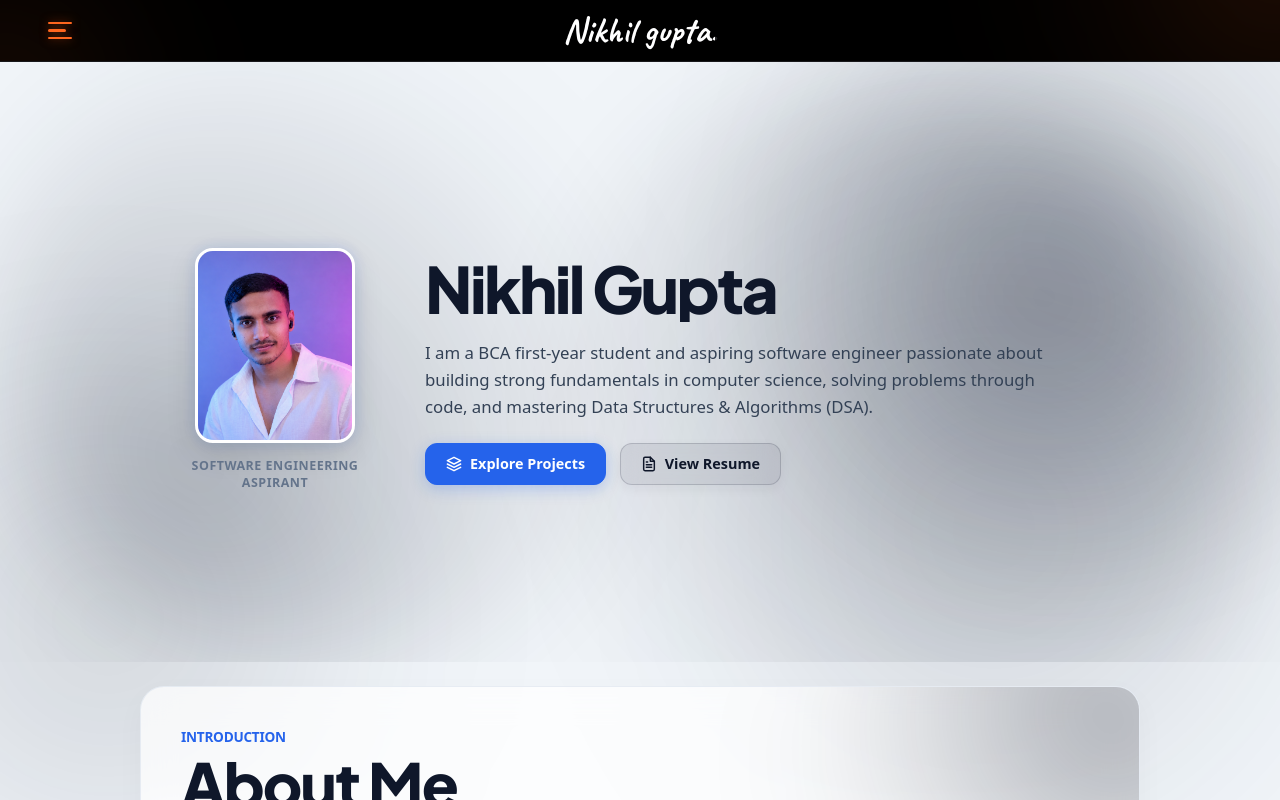
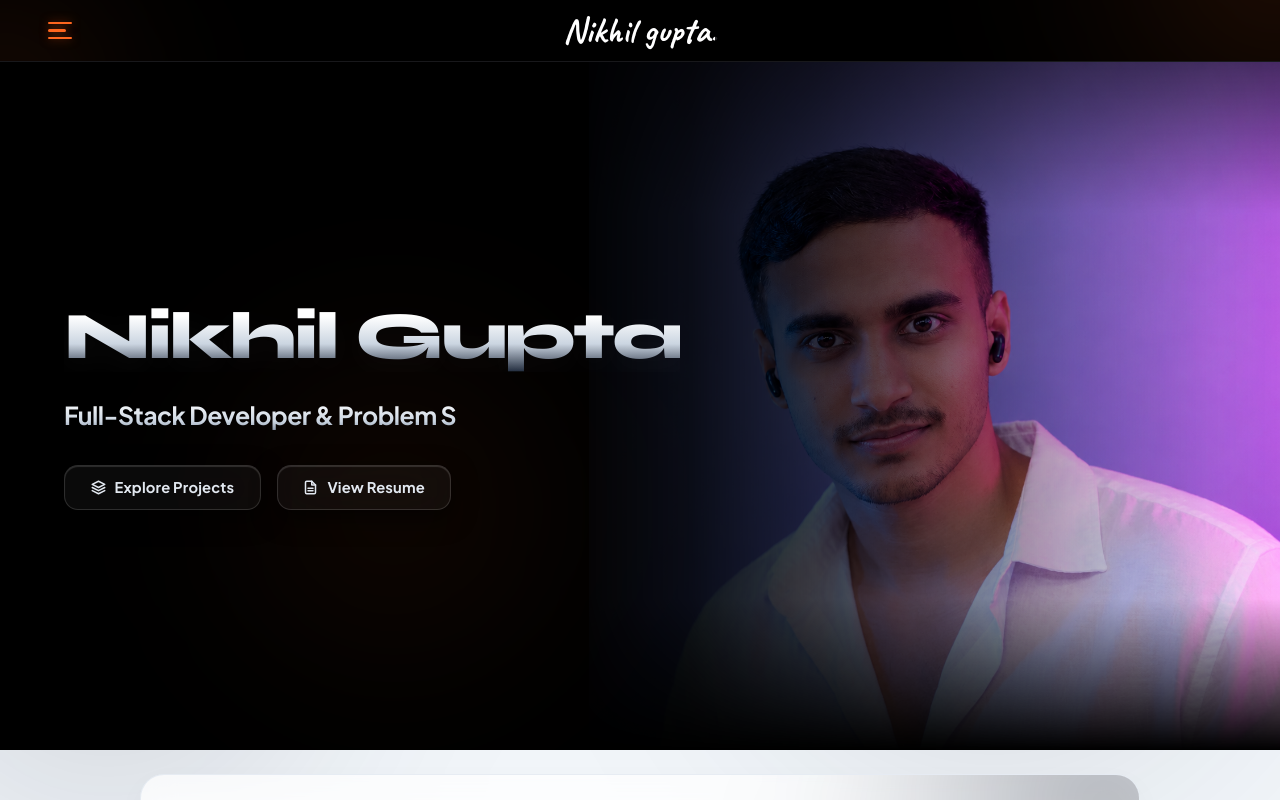
Before and after one commit to nikhildev161011-tech/My-Portfolio, a React (Vite) app: page / in a window 1280 px wide. Shown: the top 800 px of the page. Built offline with nearby package versions, Linux system fonts and the light colour scheme.

Commit message:
Implement typewriter effect and improve styles
Added typewriter effect for titles and updated styles for better responsiveness.

```diff
--- a/src/components/Hero.jsx
+++ b/src/components/Hero.jsx
@@ -1,82 +1,93 @@
-import React from 'react';
+import React, { useState, useEffect } from 'react';
 import { motion } from 'framer-motion';
 
 export default function Hero() {
   const nameString = "Nikhil Gupta";
   const letters = nameString.split("");
 
-  const containerVariants = {
-    hidden: { opacity: 0 },
+  const typewriterTitles = [
+    "Software Engineering Aspirant",
+    "Full-Stack Developer & Problem Solver",
+    "BCA Student @ IGNOU",
+    "Learning C++ & DSA"
+  ];
+
+  const [textIndex, setTextIndex] = useState(0);
+  const [subIndex, setSubIndex] = useState(0);
+  const [isDeleting, setIsDeleting] = useState(false);
+
+  useEffect(() => {
+    const currentString = typewriterTitles[textIndex];
+
+    if (!isDeleting && subIndex === currentString.length) {
+      const timeout = setTimeout(() => setIsDeleting(true), 1800);
+      return () => clearTimeout(timeout);
+    }
+
+    if (isDeleting && subIndex === 0) {
+      setIsDeleting(false);
+      setTextIndex((prev) => (prev + 1) % typewriterTitles.length);
+      return;
+    }
+
+    const typingSpeed = isDeleting ? 30 : 65;
+    const timer = setTimeout(() => {
+      setSubIndex((prev) => prev + (isDeleting ? -1 : 1));
+    }, typingSpeed);
+
+    return () => clearTimeout(timer);
+  }, [subIndex, isDeleting, textIndex]);
+
+  const luxuryEase = [0.16, 1, 0.3, 1];
+
+  const titleContainerVariants = {
+    hidden: { opacity: 0, x: -50 },
     visible: {
       opacity: 1,
+      x: 0,
       transition: {
-        staggerChildren: 0.05,
-        delayChildren: 0.2
+        duration: 0.8,
+        ease: luxuryEase,
+        staggerChildren: 0.03,
+        delayChildren: 0.05
       }
     }
   };
 
   const letterVariants = {
-    hidden: { opacity: 0, y: 30, filter: "blur(4px)" },
+    hidden: { opacity: 0, y: 15 },
     visible: {
       opacity: 1,
       y: 0,
-      filter: "blur(0px)",
       transition: {
-        duration: 0.7,
-        ease: [0.25, 0.1, 0.25, 1.0]
+        duration: 0.45,
+        ease: luxuryEase
       }
     }
   };
 
-  const photoVariants = {
-    hidden: { opacity: 0, x: -30, scale: 0.94, filter: "blur(6px)" },
+  const typewriterVariants = {
+    hidden: { opacity: 0, x: -45 },
     visible: {
       opacity: 1,
       x: 0,
-      scale: 1,
-      filter: "blur(0px)",
       transition: {
-        duration: 0.9,
-        ease: [0.25, 0.1, 0.25, 1.0]
+        duration: 0.8,
+        delay: 0.15,
+        ease: luxuryEase
       }
     }
   };
 
-  const textFadeVariants = {
-    hidden: { opacity: 0, y: 25, filter: "blur(4px)" },
+  const buttonGroupVariants = {
+    hidden: { opacity: 0, x: -45 },
     visible: {
       opacity: 1,
-      y: 0,
-      filter: "blur(0px)",
+      x: 0,
       transition: {
-        duration: 0.8,
-        delay: 0.35,
-        ease: [0.25, 0.1, 0.25, 1.0]
-      }
-    }
-  };
-
-  const buttonContainerVariants = {
-    hidden: { opacity: 0 },
-    visible: {
-      opacity: 1,
-      transition: {
-        staggerChildren: 0.15,
-        delayChildren: 0.5
-      }
-    }
-  };
-
-  const buttonPopVariants = {
-    hidden: { opacity: 0, y: 20, scale: 0.95 },
-    visible: {
-      opacity: 1,
-      y: 0,
-      scale: 1,
-      transition: {
-        duration: 0.7,
-        ease: [0.25, 0.1, 0.25, 1.0]
+        duration: 0.85,
+        delay: 0.25,
+        ease: luxuryEase
       }
     }
   };
@@ -85,307 +96,309 @@ export default function Hero() {
     <>
       <style>
         {`
-          @import url('https://fonts.googleapis.com/css2?family=Plus+Jakarta+Sans:wght@700;800;900&display=swap');
+          @import url('https://fonts.googleapis.com/css2?family=Syne:wght@700;800;900&family=Plus+Jakarta+Sans:wght@500;600;700;800&display=swap');
 
-          .hero-seamless-container {
+          .hero-amoled-viewport {
             position: relative;
             width: 100%;
-            min-height: 75vh;
+            min-height: 86vh;
+            display: flex;
+            align-items: center;
+            justify-content: flex-start;
+            padding: 4.5rem 3rem 4.5rem 4rem;
+            box-sizing: border-box;
+            background-color: #000000;
+            overflow: hidden;
+            transform: translateZ(0);
+          }
+
+          .hero-bg-photo-layer {
+            position: absolute;
+            top: 0;
+            right: 0;
+            width: 54%;
+            height: 100%;
+            background-image: url('/my-photo.png');
+            background-size: cover;
+            background-position: right 6% 24%;
+            background-repeat: no-repeat;
+            image-rendering: auto;
+            pointer-events: none;
+            z-index: 1;
+            transform: translateZ(0);
+          }
+
+          .hero-scrim-curtain {
+            position: absolute;
+            inset: 0;
+            background: linear-gradient(
+              90deg,
+              #000000 0%,
+              #000000 36%,
+              rgba(0, 0, 0, 0.98) 46%,
+              rgba(0, 0, 0, 0.90) 54%,
+              rgba(0, 0, 0, 0.72) 64%,
+              rgba(0, 0, 0, 0.48) 74%,
+              rgba(0, 0, 0, 0.22) 84%,
+              rgba(0, 0, 0, 0.05) 94%,
+              transparent 100%
+            ),
+            linear-gradient(
+              180deg,
+              rgba(0, 0, 0, 0.5) 0%,
+              transparent 22%,
+              transparent 78%,
+              #000000 100%
+            );
+            pointer-events: none;
+            z-index: 2;
+          }
+
+          .hero-diffuse-glow {
+            position: absolute;
+            top: 30%;
+            left: 12%;
+            width: 480px;
+            height: 480px;
+            border-radius: 50%;
+            background: radial-gradient(circle, rgba(255, 103, 31, 0.08) 0%, transparent 68%);
+            pointer-events: none;
+            z-index: 2;
+            filter: blur(75px);
+          }
+
+          .hero-content-frame {
+            position: relative;
+            z-index: 3;
+            max-width: 1250px;
+            width: 100%;
+            margin: 0;
+            display: flex;
+            justify-content: flex-start;
+          }
+
+          .hero-text-stack {
             display: flex;
             flex-direction: column;
-            align-items: center;
-            justify-content: center;
-            padding: 4rem 1.5rem 3rem 1.5rem;
-            box-sizing: border-box;
-            overflow: hidden;
-            background: transparent !important;
-            border: none !important;
+            align-items: flex-start;
+            gap: 1.4rem;
+            max-width: 560px;
           }
 
-          .photo-badge-shadow {
-            box-shadow: 0 10px 30px rgba(0, 0, 0, 0.12), 0 0 15px rgba(37, 99, 235, 0.15);
+          .hero-luxury-headline {
+            font-family: 'Syne', sans-serif;
+            font-size: clamp(2.6rem, 5.2vw, 4.8rem);
+            font-weight: 800;
+            line-height: 1.05;
+            letter-spacing: -0.04em;
+            margin: 0;
+            display: flex;
+            overflow: hidden;
+            background: linear-gradient(180deg, #ffffff 20%, #cbd5e1 60%, #1e293b 100%);
+            -webkit-background-clip: text;
+            -webkit-text-fill-color: transparent;
+            text-shadow: 0 10px 30px rgba(255, 255, 255, 0.04);
+            white-space: nowrap;
           }
 
-          .hero-main-title {
+          .hero-typewriter-text {
             font-family: 'Plus Jakarta Sans', sans-serif;
-            font-size: clamp(2.5rem, 5vw, 4.5rem);
-            font-weight: 900;
-            color: #0f172a;
+            font-size: clamp(1.15rem, 2.3vw, 1.55rem);
+            font-weight: 700;
+            line-height: 1.4;
+            letter-spacing: -0.02em;
             margin: 0;
-            letter-spacing: -0.04em;
-            line-height: 1.05;
+            min-height: 1.7em;
+            background: linear-gradient(180deg, #ffffff 15%, #cbd5e1 65%, #64748b 100%);
+            -webkit-background-clip: text;
+            -webkit-text-fill-color: transparent;
             display: flex;
-            overflow: hidden;
+            align-items: center;
           }
 
-          .primary-action-btn {
+          .hero-buttons-cluster {
+            display: flex;
+            align-items: center;
+            gap: 1rem;
+            margin-top: 0.4rem;
+            flex-wrap: nowrap;
+          }
+
+          .hero-liquid-glass-btn {
             display: inline-flex;
             align-items: center;
             justify-content: center;
-            gap: 8px;
-            padding: 0.65rem 1.25rem;
-            background: #2563eb;
-            color: #ffffff;
-            border: 1px solid #2563eb;
-            border-radius: 12px;
+            gap: 9px;
+            padding: 0.78rem 1.6rem;
+            background: rgba(255, 255, 255, 0.04);
+            backdrop-filter: blur(24px);
+            -webkit-backdrop-filter: blur(24px);
+            color: #e2e8f0;
+            border: 1px solid rgba(255, 255, 255, 0.14);
+            border-radius: 14px;
             text-decoration: none;
+            font-family: 'Plus Jakarta Sans', sans-serif;
             font-weight: 700;
-            font-size: 0.9rem;
-            box-shadow: 0 4px 15px rgba(37, 99, 235, 0.25);
-            transition: transform 0.3s ease, background-color 0.3s ease, box-shadow 0.3s ease;
+            font-size: 0.92rem;
+            letter-spacing: 0.01em;
+            box-shadow: 0 8px 24px rgba(0, 0, 0, 0.6), inset 0 1px 1px rgba(255, 255, 255, 0.15);
+            transition: transform 0.25s cubic-bezier(0.16, 1, 0.3, 1), background-color 0.25s ease, box-shadow 0.25s ease;
             white-space: nowrap;
-          }
-          .primary-action-btn:hover {
-            transform: translateY(-3px);
-            background: #1d4ed8;
-            box-shadow: 0 8px 22px rgba(37, 99, 235, 0.35);
+            cursor: pointer;
           }
 
-          .secondary-action-btn {
-            display: inline-flex;
-            align-items: center;
-            justify-content: center;
-            gap: 8px;
-            padding: 0.65rem 1.25rem;
-            background: rgba(15, 23, 42, 0.08);
-            backdrop-filter: blur(12px);
-            -webkit-backdrop-filter: blur(12px);
-            color: #0f172a;
-            border: 1px solid rgba(15, 23, 42, 0.16);
-            border-radius: 12px;
-            text-decoration: none;
-            font-weight: 700;
-            font-size: 0.9rem;
-            box-shadow: 0 4px 12px rgba(15, 23, 42, 0.05);
-            transition: transform 0.3s ease, border-color 0.3s ease, background-color 0.3s ease, color 0.3s ease, box-shadow 0.3s ease;
-            white-space: nowrap;
-          }
-          .secondary-action-btn:hover {
-            transform: translateY(-3px);
-            background: rgba(15, 23, 42, 0.14);
-            border-color: rgba(15, 23, 42, 0.3);
-            color: #0f172a;
-            box-shadow: 0 6px 18px rgba(15, 23, 42, 0.12);
-          }
-
-          .hero-desktop-grid {
-            display: grid;
-            grid-template-columns: 220px 1fr;
-            gap: 2.5rem;
-            align-items: center;
-            max-width: 950px;
-            width: 100%;
-            position: relative;
-            z-index: 2;
-          }
-
-          .hero-action-buttons {
-            display: flex;
-            gap: 0.85rem;
-            align-items: center;
-            flex-wrap: nowrap;
-            margin-top: 0.25rem;
+          .hero-liquid-glass-btn:hover {
+            transform: translateY(-2px);
+            background: rgba(255, 255, 255, 0.08);
+            border-color: rgba(255, 255, 255, 0.25);
+            color: #ffffff;
+            box-shadow: 0 12px 28px rgba(0, 0, 0, 0.7);
           }
 
           @media (max-width: 850px) {
-            .hero-desktop-grid {
-              grid-template-columns: 1fr;
-              justify-items: center;
+            .hero-amoled-viewport {
+              min-height: 90vh;
+              padding: 5rem 1.5rem 3.5rem 1.5rem;
+              justify-content: center;
+              align-items: flex-end;
+            }
+            .hero-bg-photo-layer {
+              width: 100%;
+              height: 56%;
+              top: 0;
+              right: 0;
+              background-position: center 18%;
+              background-size: cover;
+              -webkit-mask-image: linear-gradient(
+                to bottom,
+                black 30%,
+                rgba(0, 0, 0, 0.75) 55%,
+                rgba(0, 0, 0, 0.35) 75%,
+                transparent 100%
+              );
+              mask-image: linear-gradient(
+                to bottom,
+                black 30%,
+                rgba(0, 0, 0, 0.75) 55%,
+                rgba(0, 0, 0, 0.35) 75%,
+                transparent 100%
+              );
+            }
+            .hero-scrim-curtain {
+              background: linear-gradient(
+                180deg,
+                rgba(0, 0, 0, 0.08) 0%,
+                rgba(0, 0, 0, 0.25) 30%,
+                rgba(0, 0, 0, 0.70) 52%,
+                rgba(0, 0, 0, 0.96) 68%,
+                #000000 100%
+              );
+            }
+            .hero-content-frame {
+              justify-content: center;
+              margin: 0 auto;
+            }
+            .hero-text-stack {
+              align-items: center;
               text-align: center;
+              max-width: 100%;
+              gap: 1.2rem;
             }
-            .hero-text-content {
-              align-items: center !important;
+            .hero-luxury-headline {
+              font-size: clamp(2.3rem, 9.5vw, 3.5rem);
+              justify-content: center;
             }
-            .hero-main-title {
-              justify-content: center !important;
+            .hero-typewriter-text {
+              font-size: clamp(1.05rem, 4.4vw, 1.25rem);
+              justify-content: center;
             }
-            .hero-action-buttons {
+            .hero-buttons-cluster {
+              justify-content: center;
               width: 100%;
-              max-width: 380px;
-              justify-content: center;
-              flex-direction: row;
-              flex-wrap: nowrap;
-              gap: 0.65rem;
+              max-width: 360px;
+              gap: 0.75rem;
             }
-            .primary-action-btn,
-            .secondary-action-btn {
+            .hero-liquid-glass-btn {
               flex: 1;
-              padding: 0.65rem 0.85rem;
-              font-size: 0.82rem;
+              padding: 0.72rem 0.95rem;
+              font-size: 0.84rem;
               gap: 6px;
             }
-            .primary-action-btn svg,
-            .secondary-action-btn svg {
-              width: 15px;
-              height: 15px;
-              flex-shrink: 0;
-            }
-            .hero-seamless-container {
-              padding: 2.5rem 1rem !important;
-            }
-            .hero-avatar-box {
-              width: 140px !important;
-              height: 175px !important;
+            .hero-liquid-glass-btn svg {
+              width: 14px;
+              height: 14px;
             }
           }
         `}
       </style>
 
-      <section id="home" className="hero-seamless-container">
-        <motion.div
-          animate={{
-            x: [0, 20, -15, 0],
-            y: [0, -25, 15, 0],
-            scale: [1, 1.05, 0.96, 1]
-          }}
-          transition={{
-            duration: 12,
-            repeat: Infinity,
-            ease: "easeInOut"
-          }}
-          style={{
-            position: 'absolute',
-            top: 0,
-            right: 0,
-            width: 'min(90vw, 750px)',
-            height: 'min(90vw, 750px)',
-            transform: 'translate(25%, -25%)',
-            borderRadius: '50%',
-            background: 'radial-gradient(circle at 70% 30%, rgba(15, 23, 42, 0.38) 0%, rgba(15, 23, 42, 0.22) 25%, rgba(15, 23, 42, 0.08) 50%, transparent 80%)',
-            filter: 'blur(58px)',
-            pointerEvents: 'none',
-            zIndex: 1
-          }}
-        />
+      <section id="home" className="hero-amoled-viewport">
+        <div className="hero-bg-photo-layer" />
+        <div className="hero-scrim-curtain" />
+        <div className="hero-diffuse-glow" />
 
-        <motion.div
-          animate={{
-            x: [0, -20, 15, 0],
-            y: [0, 20, -20, 0],
-            scale: [1, 0.95, 1.06, 1]
-          }}
-          transition={{
-            duration: 14,
-            repeat: Infinity,
-            ease: "easeInOut"
-          }}
-          style={{
-            position: 'absolute',
-            bottom: 0,
-            left: 0,
-            width: 'min(80vw, 650px)',
-            height: 'min(80vw, 650px)',
-            transform: 'translate(-25%, 25%)',
-            borderRadius: '50%',
-            background: 'radial-gradient(circle at 30% 70%, rgba(15, 23, 42, 0.28) 0%, rgba(15, 23, 42, 0.16) 28%, transparent 75%)',
-            filter: 'blur(62px)',
-            pointerEvents: 'none',
-            zIndex: 1
-          }}
-        />
+        <div className="hero-content-frame">
+          <div className="hero-text-stack">
 
-        <div className="hero-desktop-grid">
-
-          <motion.div
-            variants={photoVariants}
-            initial="hidden"
-            whileInView="visible"
-            viewport={{ once: false, amount: 0.2 }}
-            style={{ display: 'flex', flexDirection: 'column', alignItems: 'center', gap: '0.85rem' }}
-          >
-            <div
-              className="photo-badge-shadow hero-avatar-box"
-              style={{
-                width: '160px',
-                height: '195px',
-                borderRadius: '18px',
-                overflow: 'hidden',
-                border: '3px solid #ffffff',
-                backgroundColor: '#e2e8f0',
-                flexShrink: 0
-              }}
-            >
-              <img
-                src="/my-photo.png"
-                alt="Nikhil Gupta"
-                style={{ width: '100%', height: '100%', objectFit: 'cover', display: 'block' }}
-              />
-            </div>
-            <span style={{ fontSize: '0.78rem', fontWeight: '700', letterSpacing: '0.04em', color: '#64748b', textTransform: 'uppercase', textAlign: 'center' }}>
-            Software Engineering Aspirant
-            </span>
-          </motion.div>
-
-          <div
-            style={{ display: 'flex', flexDirection: 'column', alignItems: 'flex-start', gap: '1.15rem', width: '100%' }}
-            className="hero-text-content"
-          >
             <motion.h1
-              className="hero-main-title"
-              variants={containerVariants}
+              className="hero-luxury-headline"
+              variants={titleContainerVariants}
               initial="hidden"
               whileInView="visible"
-              viewport={{ once: false, amount: 0.2 }}
+              viewport={{ once: false, amount: 0.25 }}
             >
               {letters.map((char, index) => (
                 <motion.span
                   key={index}
                   variants={letterVariants}
-                  style={{ display: 'inline-block', whiteSpace: char === " " ? "pre" : "normal" }}
+                  style={{
+                    display: 'inline-block',
+                    whiteSpace: char === " " ? "pre" : "normal"
+                  }}
                 >
                   {char}
                 </motion.span>
               ))}
             </motion.h1>
 
-            <motion.p
-              variants={textFadeVariants}
+            <motion.h2
+              className="hero-typewriter-text"
+              variants={typewriterVariants}
               initial="hidden"
               whileInView="visible"
-              viewport={{ once: false, amount: 0.2 }}
-              style={{ fontSize: '1.05rem', color: '#334155', lineHeight: '1.6', margin: 0, fontWeight: '500', maxWidth: '640px' }}
+              viewport={{ once: false, amount: 0.25 }}
             >
-              I am a BCA first-year student and aspiring software engineer passionate about building strong fundamentals in computer science, solving problems through code, and mastering Data Structures & Algorithms (DSA).
-            </motion.p>
+              {typewriterTitles[textIndex].substring(0, subIndex)}
+            </motion.h2>
 
             <motion.div
-              variants={buttonContainerVariants}
+              className="hero-buttons-cluster"
+              variants={buttonGroupVariants}
               initial="hidden"
               whileInView="visible"
-              viewport={{ once: false, amount: 0.2 }}
-              className="hero-action-buttons"
+              viewport={{ once: false, amount: 0.25 }}
             >
-              <motion.a
-                href="#projects"
-                variants={buttonPopVariants}
-                className="primary-action-btn"
-              >
-                <svg width="16" height="16" viewBox="0 0 24 24" fill="none" stroke="currentColor" strokeWidth="2.2" strokeLinecap="round" strokeLinejoin="round">
+              <a href="#projects" className="hero-liquid-glass-btn">
+                <svg width="15" height="15" viewBox="0 0 24 24" fill="none" stroke="currentColor" strokeWidth="2.4" strokeLinecap="round" strokeLinejoin="round">
                   <polygon points="12 2 2 7 12 12 22 7 12 2"></polygon>
                   <polyline points="2 17 12 22 22 17"></polyline>
                   <polyline points="2 12 12 17 22 12"></polyline>
                 </svg>
-                Explore Projects
-              </motion.a>
+                <span>Explore Projects</span>
+              </a>
 
-              <motion.a
-                href="#resume"
-                variants={buttonPopVariants}
-                className="secondary-action-btn"
-              >
-                <svg width="16" height="16" viewBox="0 0 24 24" fill="none" stroke="currentColor" strokeWidth="2.2" strokeLinecap="round" strokeLinejoin="round">
+              <a href="#resume" className="hero-liquid-glass-btn">
+                <svg width="15" height="15" viewBox="0 0 24 24" fill="none" stroke="currentColor" strokeWidth="2.4" strokeLinecap="round" strokeLinejoin="round">
                   <path d="M14 2H6a2 2 0 0 0-2 2v16a2 2 0 0 0 2 2h12a2 2 0 0 0 2-2V8z"></path>
                   <polyline points="14 2 14 8 20 8"></polyline>
                   <line x1="16" y1="13" x2="8" y2="13"></line>
                   <line x1="16" y1="17" x2="8" y2="17"></line>
-                  <polyline points="10 9 9 9 8 9"></polyline>
                 </svg>
-                View Resume
-              </motion.a>
+                <span>View Resume</span>
+              </a>
             </motion.div>
 
           </div>
-
         </div>
       </section>
     </>
```
